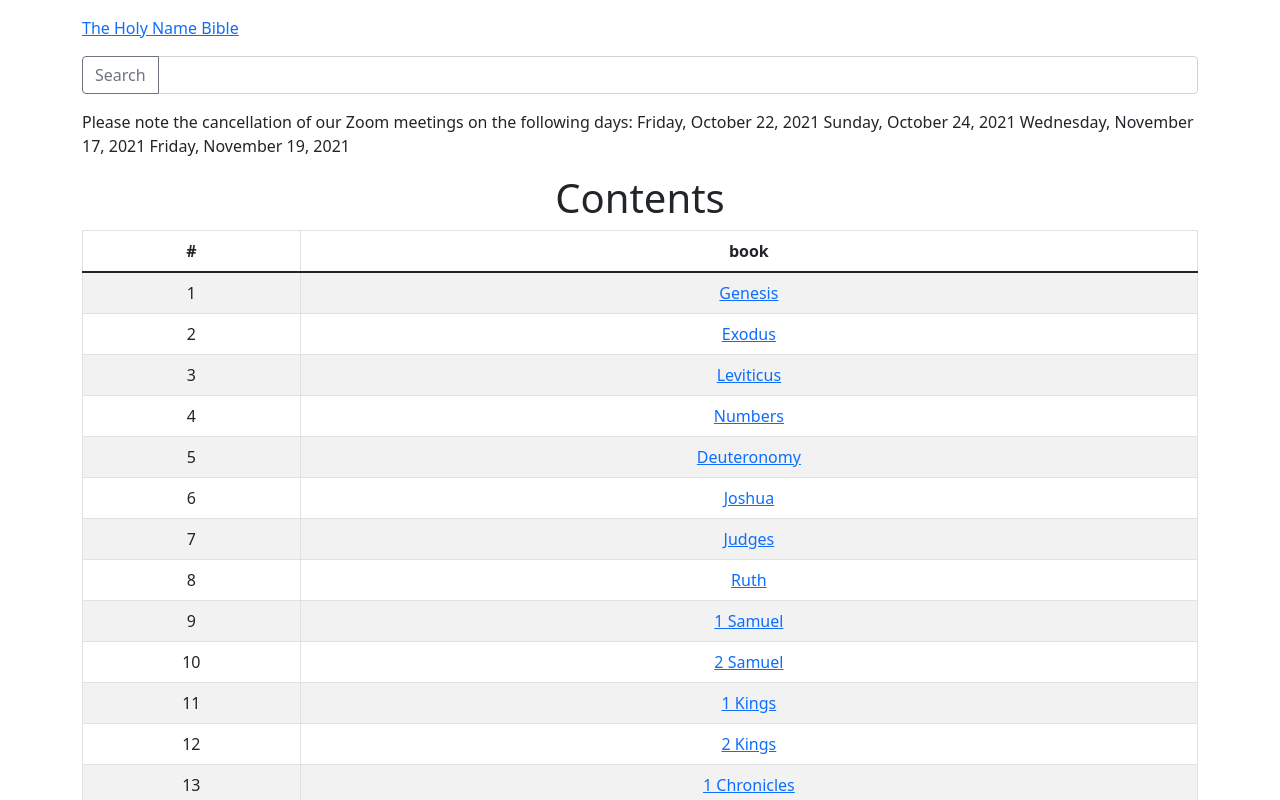
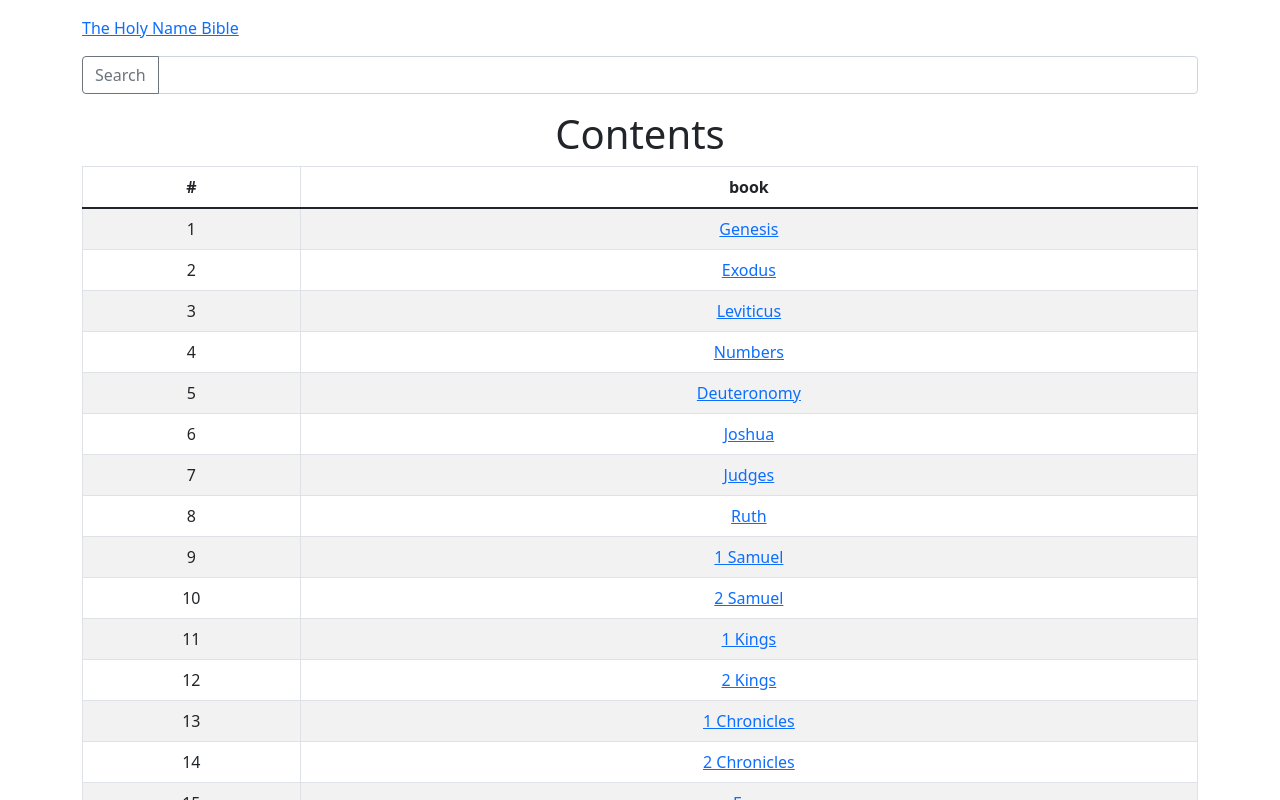
Before and after one commit to tazMeah/Holy-Name-Bible, a React (Create React App) app: page / in a window 1280 px wide. Shown: the top 800 px of the page. Built offline with nearby package versions, Linux system fonts and the light colour scheme.

Commit message:
deleted the note about cancellation.

```diff
--- a/src/App.tsx
+++ b/src/App.tsx
@@ -44,9 +44,7 @@ function App() {
 							</NavLink>
 							<SearchForm />
 							<p>
-								Please note the cancellation of our Zoom meetings on the
-								following days: Friday, October 22, 2021 Sunday, October 24,
-								2021 Wednesday, November 17, 2021 Friday, November 19, 2021
+
 							</p>
 						</nav>
 					</header>
```
